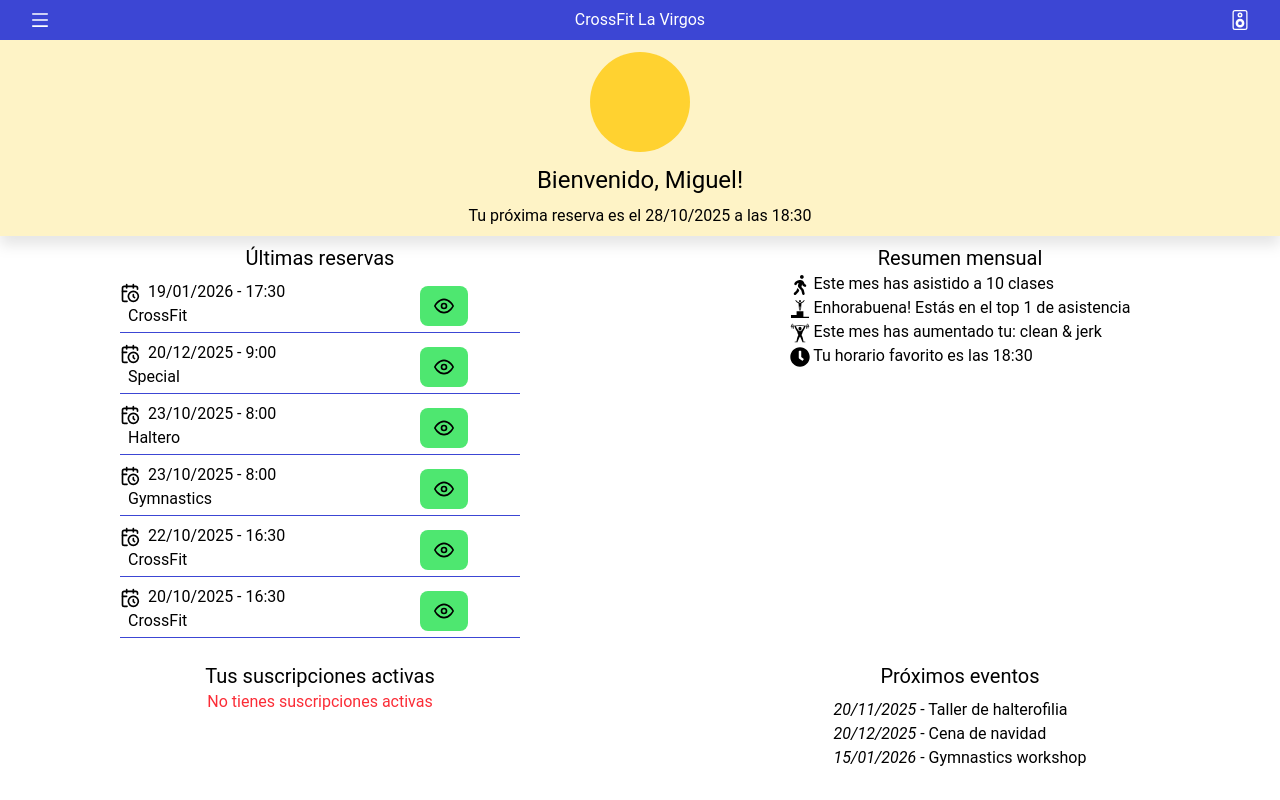
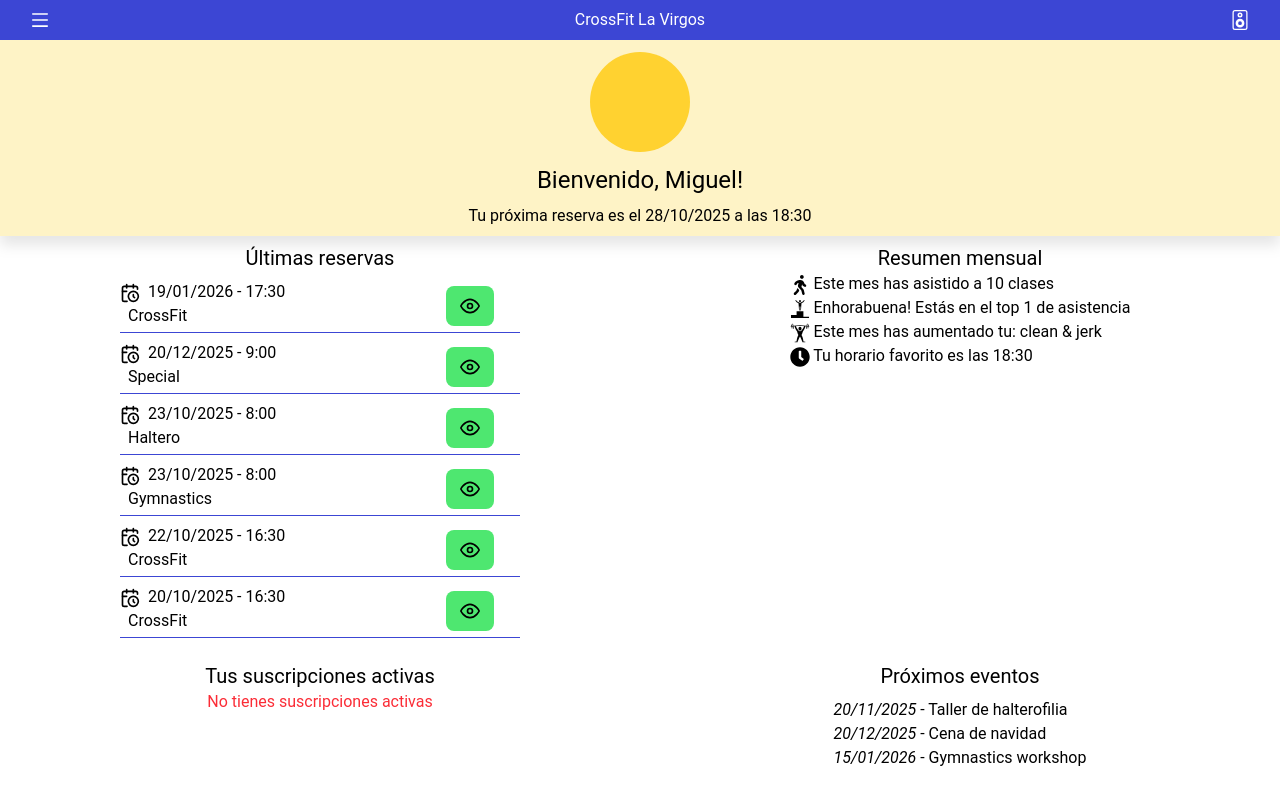
Before and after one commit to cperefer/boxUp_frontend, a React (Vite) app: page /dashboard in a window 1280 px wide. Built offline with nearby package versions, Linux system fonts and the light colour scheme; sample sign-in values are in the browser's storage.

Commit message:
feat: added style to manage only one button

```diff
--- a/src/dashboard/components/ReservationComponent.tsx
+++ b/src/dashboard/components/ReservationComponent.tsx
@@ -11,7 +11,7 @@ export const ReservationComponent = ({ reservation }: { reservation: Reservation
         <p><LuCalendarClock className="mr-2" />{useParseDate(reservation.date, true)}</p>
         <p className="ml-2">{reservation.type}</p>
       </div>
-      <div className="flex flex-row items-center w-25 gap-2 border-b border-b-primary">
+      <div className="flex flex-row items-center w-25 gap-2 border-b border-b-primary justify-center">
         <SeeCancelReservationButtons id={reservation.id} date={reservation.date} />
       </div>
     </div>
```
